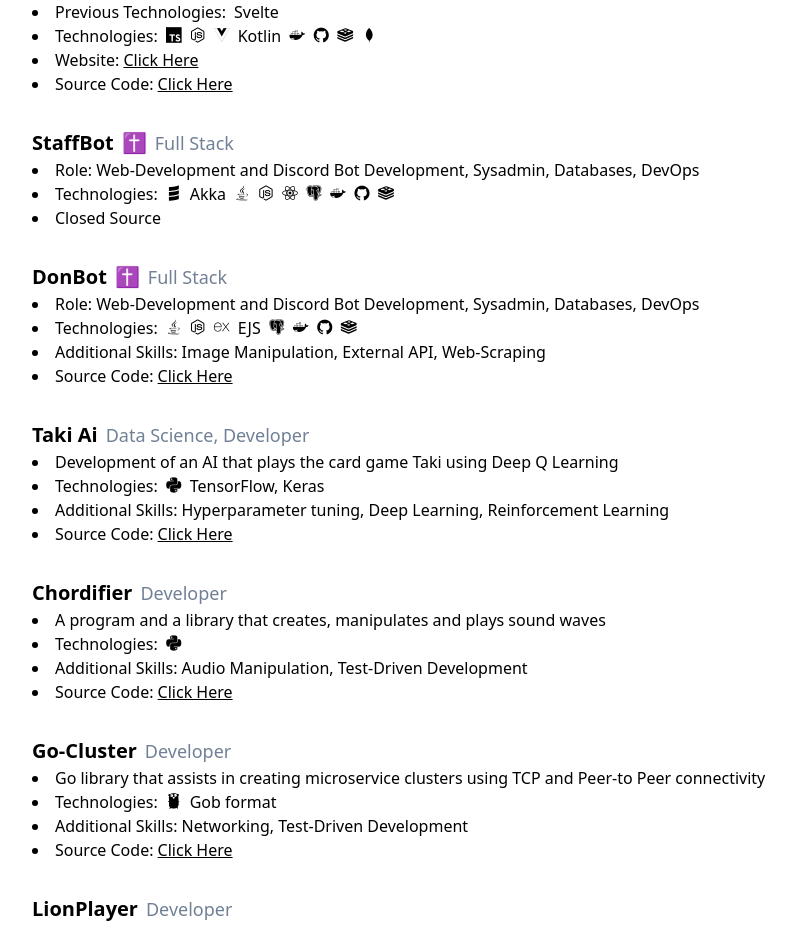
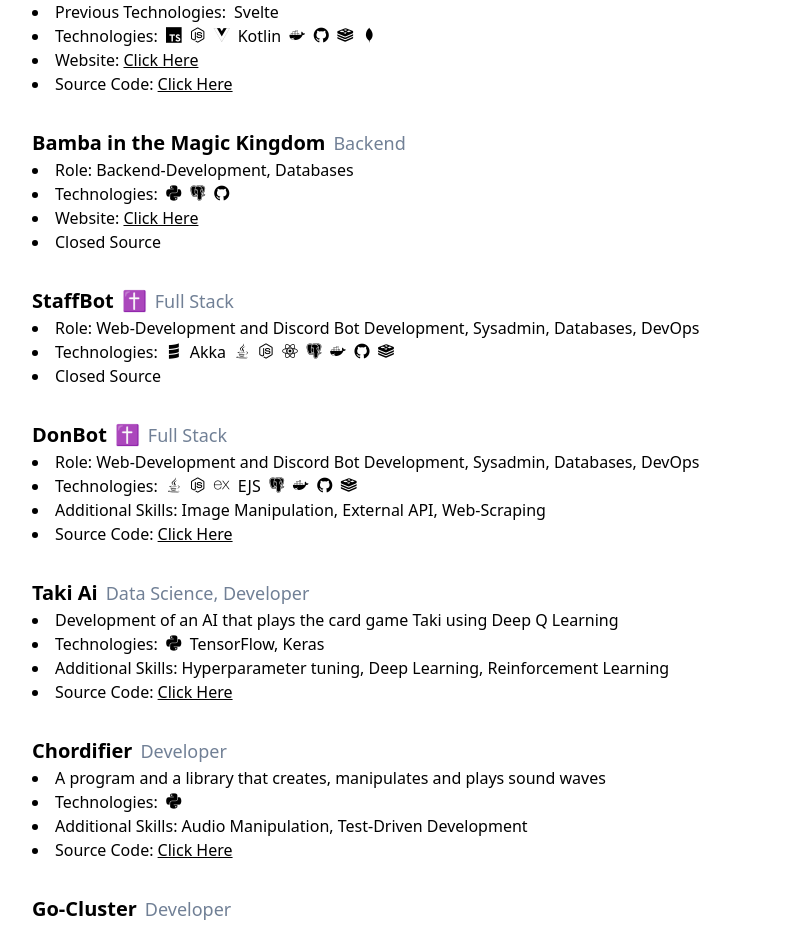
Before and after one commit to dondish/personal-site, a Vue app: page / in a window 1280 px wide. Shown: the part 940-1865 px from the top of the page, without its empty margins (256-1052 px from the left). Built offline with nearby package versions, Linux system fonts and the light colour scheme.

Commit message:
Added Bamba and the Magic Kingdom

```diff
--- a/src/components/Projects.vue
+++ b/src/components/Projects.vue
@@ -58,6 +58,14 @@ export default {
           website: 'https://nino.augu.dev'
         },
         {
+          title: 'Bamba in the Magic Kingdom',
+          secondary: 'Backend',
+          active: true,
+          role: 'Backend-Development, Databases',
+          technologies: ['devicon-python-plain', 'devicon-postgresql-plain', 'devicon-github-plain'],
+          website: 'https://magic-kingdom.live'
+        },
+        {
           title: 'StaffBot',
           secondary: 'Full Stack',
           role: 'Web-Development and Discord Bot Development, Sysadmin, Databases, DevOps',
```
